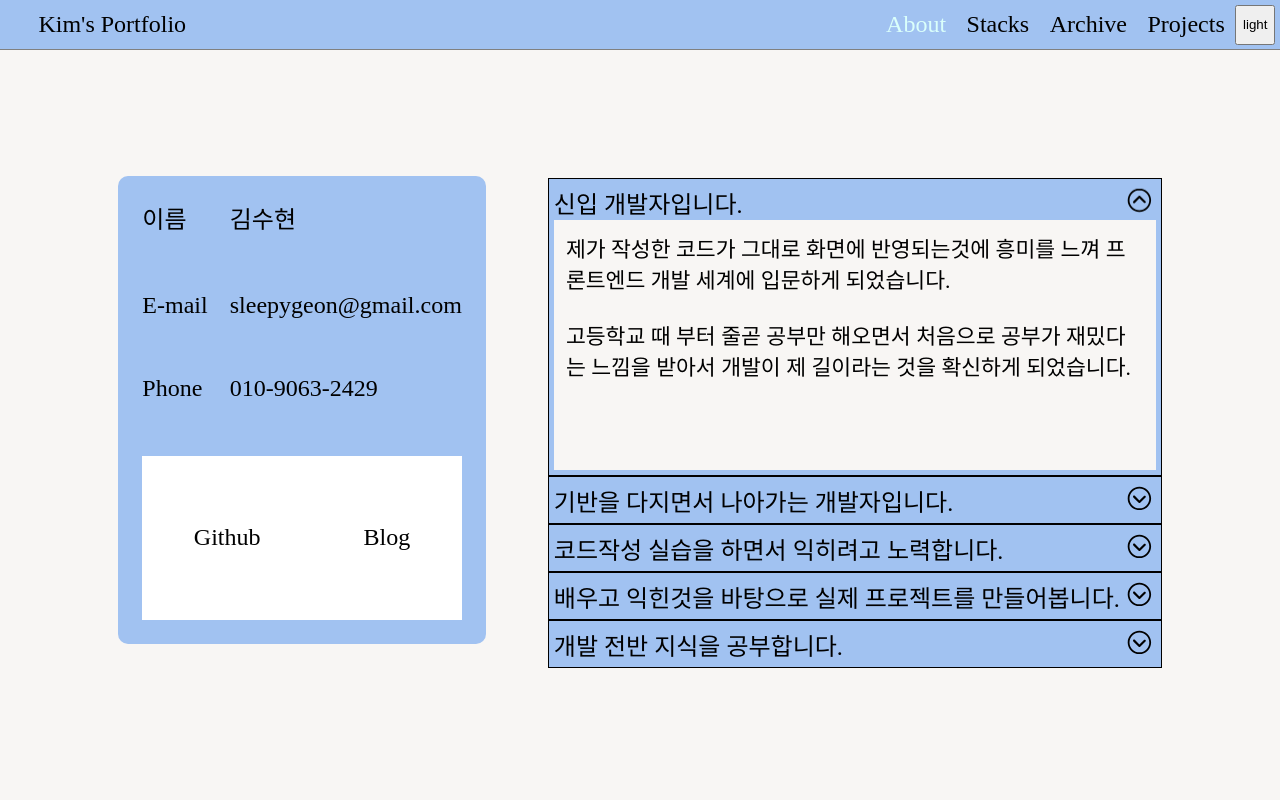
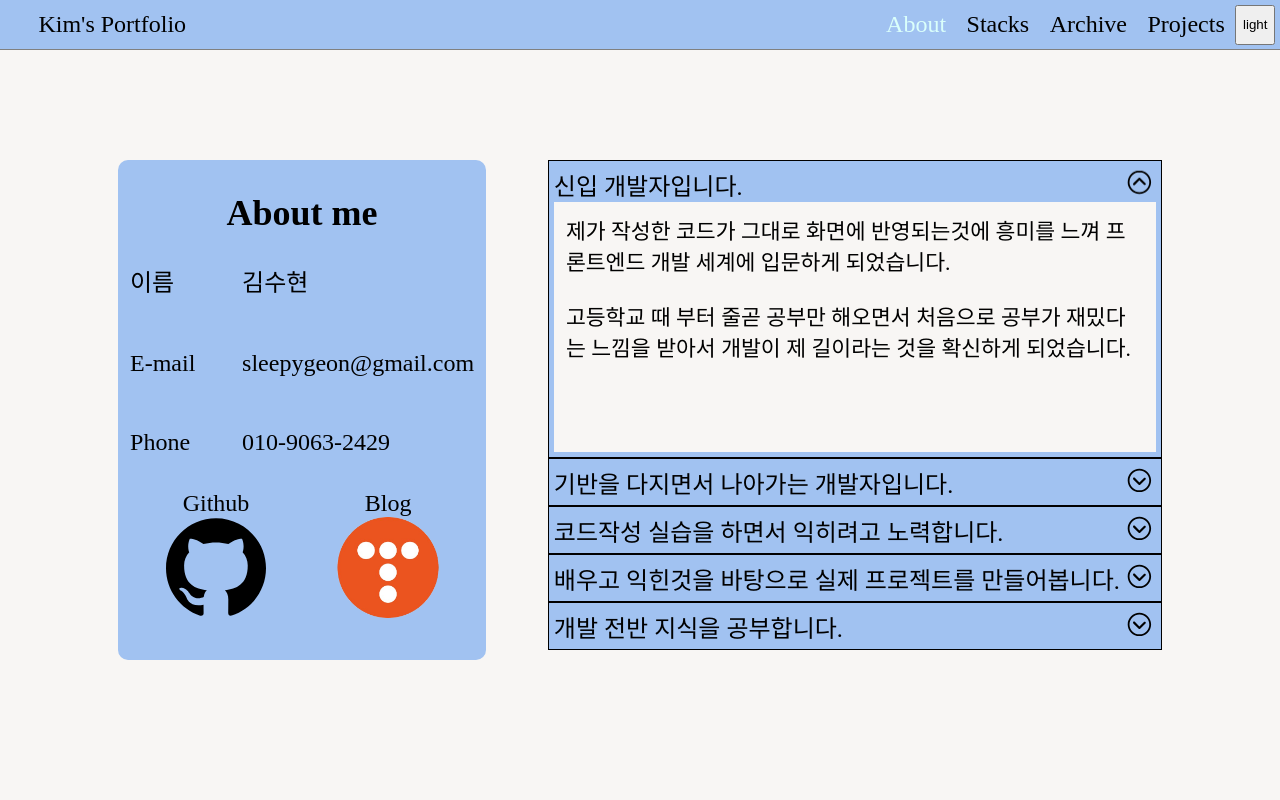
Before and after one commit to kimsh322/portfolio-react, a React (Vite) app: page / in a window 1280 px wide. Shown: the top 800 px of the page. Built offline with nearby package versions, Linux system fonts and the light colour scheme.

Commit message:
Feat : 오전작업
- archive 링크 레이아웃 작

```diff
--- a/src/components/about/DropDownBox.tsx
+++ b/src/components/about/DropDownBox.tsx
@@ -39,6 +39,5 @@ const DropDownBoxContainer = styled.div`
   flex-direction: column;
   width: 50%;
   height: 500px;
-  margin-top: 3%;
   margin-left: 5%;
 `;
--- a/src/components/about/InfoCard.tsx
+++ b/src/components/about/InfoCard.tsx
@@ -1,8 +1,11 @@
 import styled from "styled-components";
+import githubIcon from "../../assets/github.svg";
+import tistoryIcon from "../../assets/tistory.png";
 
 const InfoCard = () => {
   return (
     <InfoCardContainer>
+      <h2>About me</h2>
       <div className="info-box">
         <div>이름</div>
         <div>김수현</div>
@@ -12,8 +15,18 @@ const InfoCard = () => {
         <div>010-9063-2429</div>
       </div>
       <div className="archive-box">
-        <div className="image-box">Github</div>
-        <div className="image-box">Blog</div>
+        <div className="image-box">
+          <span>Github</span>
+          <a href="https://github.com/kimsh322">
+            <img src={githubIcon} alt="github-icon" className="github-icon" />
+          </a>
+        </div>
+        <div className="image-box">
+          <span>Blog</span>
+          <a href="https://riverpigeon.tistory.com/">
+            <img src={tistoryIcon} alt="tistory-icon" className="tistory-icon" />
+          </a>
+        </div>
       </div>
     </InfoCardContainer>
   );
@@ -23,25 +36,41 @@ const InfoCardContainer = styled.div`
   display: flex;
   flex-direction: column;
   justify-content: center;
+  align-items: center;
   width: 30%;
-  height: 70%;
+  height: 500px;
   border-radius: 10px;
   background-color: var(--header-color);
-  padding: 2%;
+  padding: 1%;
   .info-box {
     display: grid;
+    align-items: center;
     grid-template-columns: 1fr 1fr;
-    height: 60%;
-    row-gap: 5%;
-    margin-bottom: 3%;
+    width: 100%;
+    height: 50%;
+    row-gap: 3%;
+    margin: 2% 0;
   }
   .archive-box {
     display: flex;
-    background-color: #fff;
     width: 100%;
-    height: 40%;
+    height: 30%;
     justify-content: space-around;
     align-items: center;
+    .image-box {
+      display: flex;
+      flex-direction: column;
+      justify-content: center;
+      align-items: center;
+      width: 50%;
+      height: 100px;
+      .github-icon {
+        width: 100px;
+      }
+      .tistory-icon {
+        width: 180px;
+      }
+    }
   }
 `;
 
```
Also changed, not shown: src/assets/tistory.png (added).
